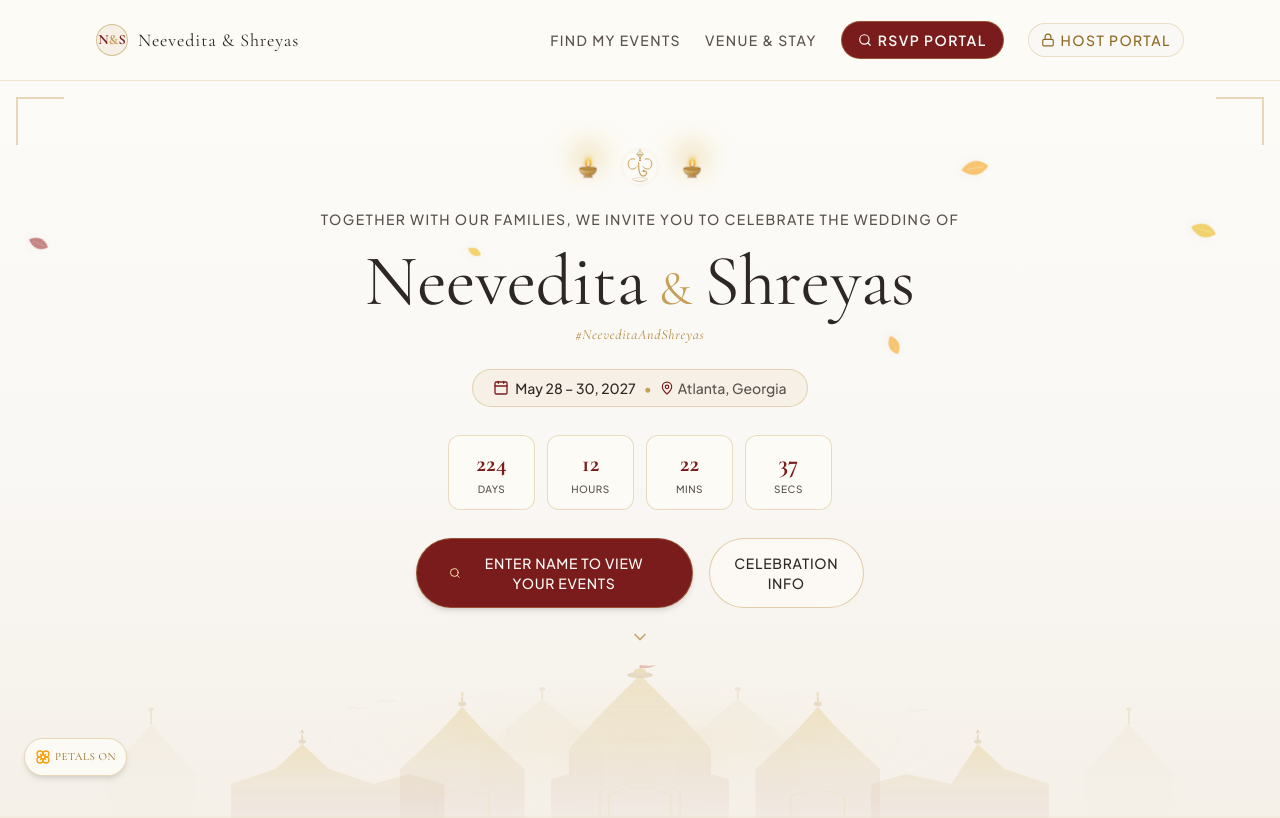
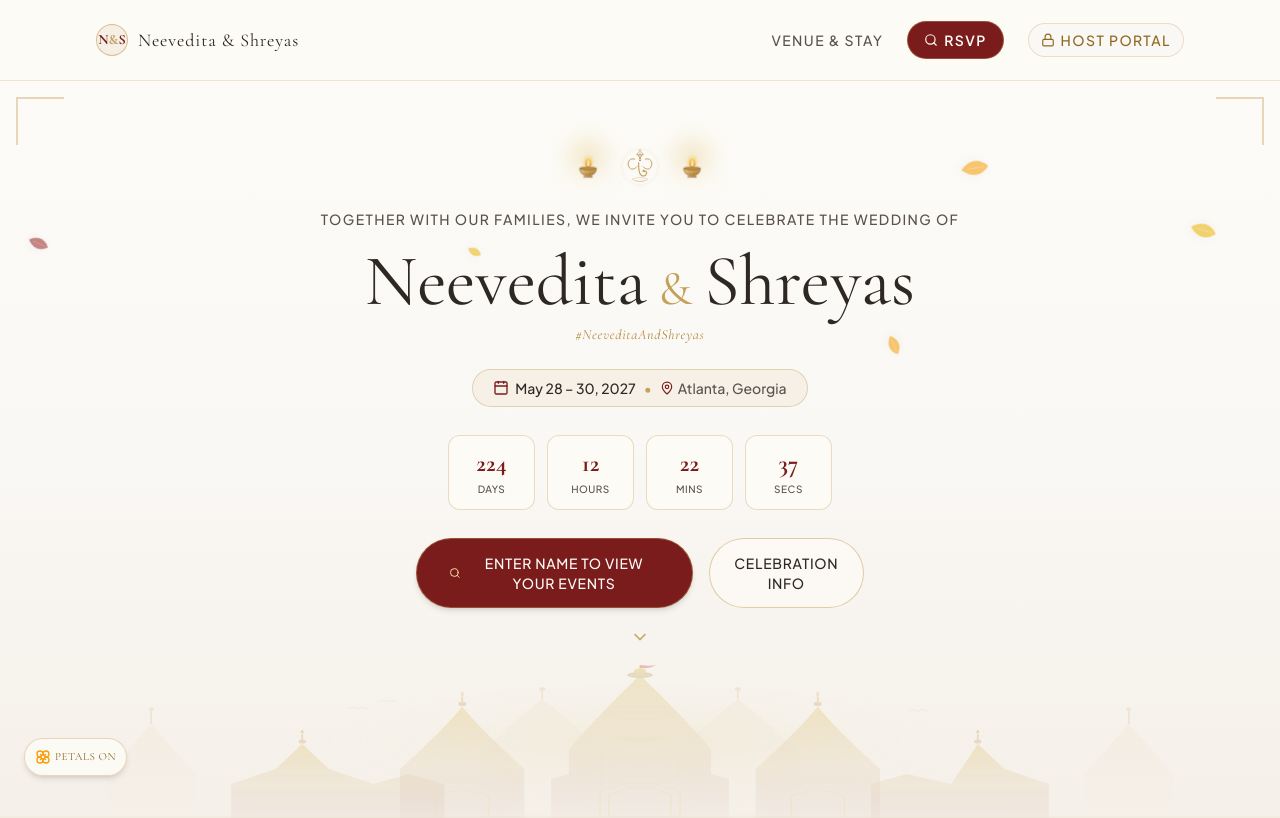
Before and after one commit to ishaan-goswami/Neevedita-and-Shreyas, a React (Vite) app: page / in a window 1280 px wide. Shown: the top 818 px of the page. Built offline with nearby package versions, Linux system fonts and the light colour scheme.

Commit message:
fix: consolidate navbar links to single RSVP tab and remove duplicate Find My Events

```diff
--- a/src/components/Navbar.tsx
+++ b/src/components/Navbar.tsx
@@ -10,9 +10,8 @@ export const Navbar: React.FC<NavbarProps> = ({ onOpenHostPortal }) => {
   const [mobileMenuOpen, setMobileMenuOpen] = useState(false);
 
   const navLinks = [
-    { name: 'Find My Events', href: '#find-events' },
     { name: 'Venue & Stay', href: '#overview' },
-    { name: 'RSVP Portal', href: '#find-events', isCta: true },
+    { name: 'RSVP', href: '#find-events', isCta: true },
   ];
 
   return (
```
